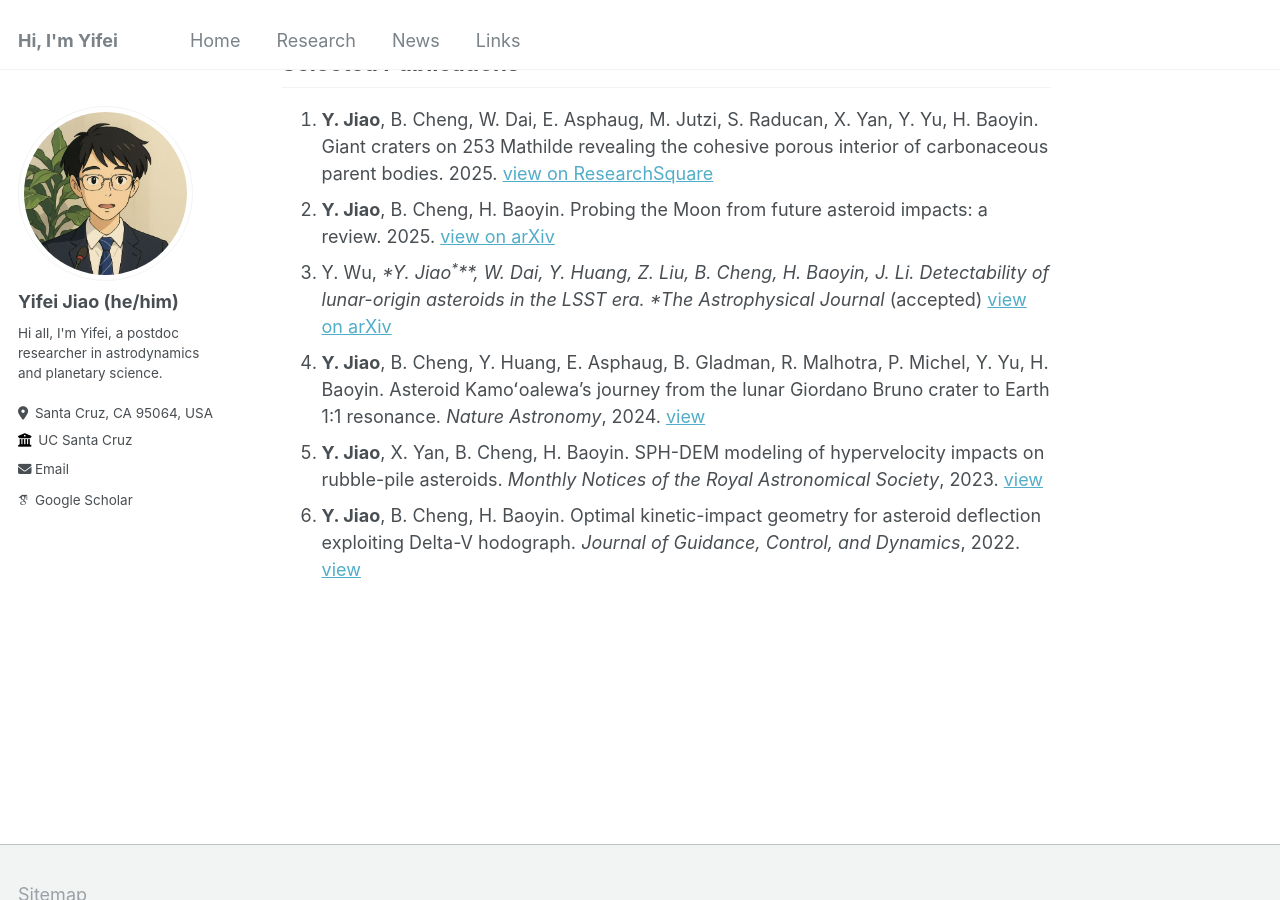
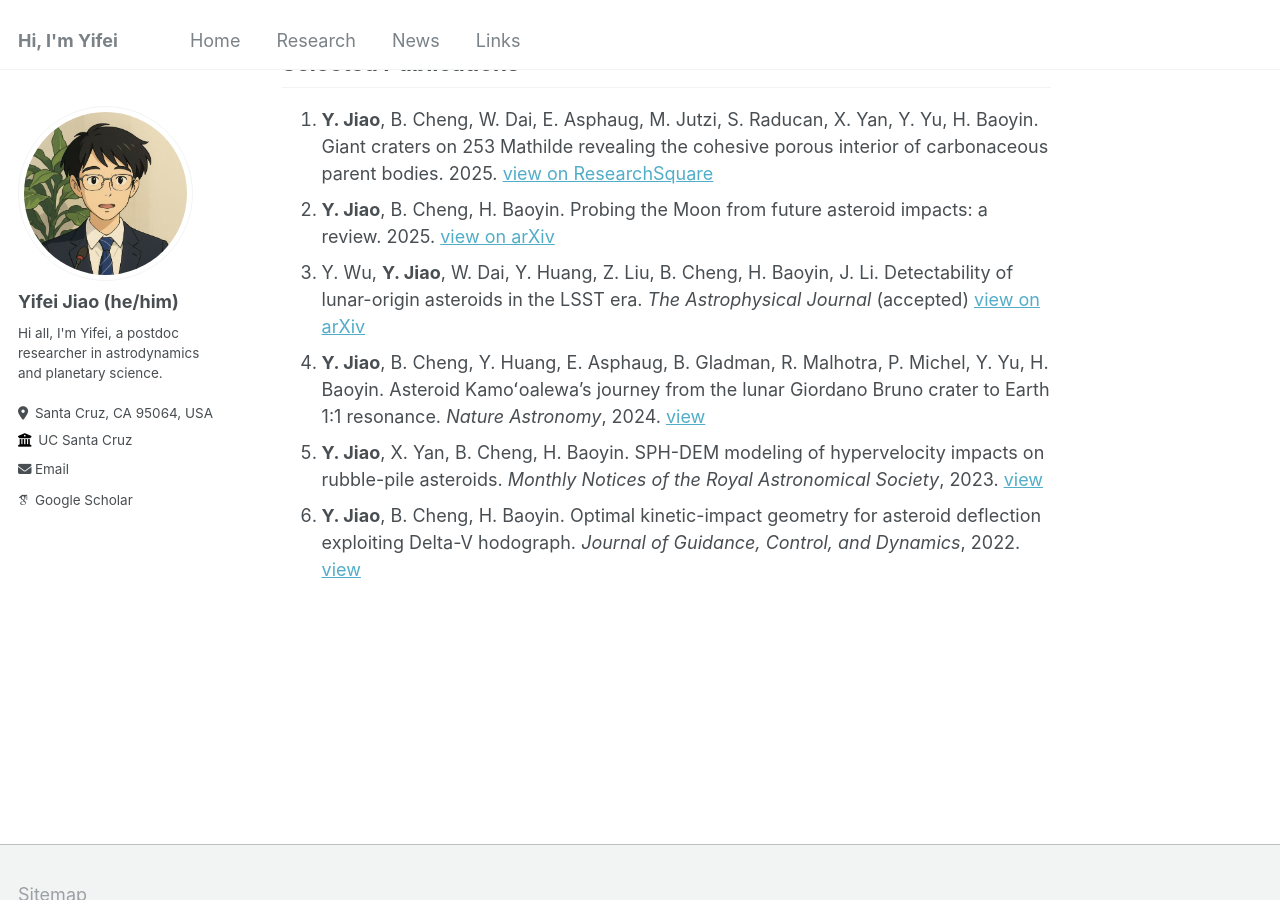
Before and after one commit to jiaoyf-thu/jiaoyf-thu.github.io, a Jekyll site: the page built from _pages/about.md, in a window 1280 px wide and 900 px high, scrolled down 1245 px. Built offline with Jekyll 4.4.1, drawn with Linux system fonts in a browser that asks for light colours; some web fonts are replaced.

```diff
--- a/_pages/about.md
+++ b/_pages/about.md
@@ -38,7 +38,7 @@ Feel free to contact me at jiaoyf.thu@gmail.com for any discussions!
 
 1. **Y. Jiao**, B. Cheng, W. Dai, E. Asphaug, M. Jutzi, S. Raducan, X. Yan, Y. Yu, H. Baoyin. Giant craters on 253 Mathilde revealing the cohesive porous interior of carbonaceous parent bodies. 2025. <a href="https://doi.org/10.21203/rs.3.rs-6500771/v1" target="_blank">view on ResearchSquare</a>
 1. **Y. Jiao**, B. Cheng, H. Baoyin. Probing the Moon from future asteroid impacts: a review. 2025. <a href="https://arxiv.org/abs/2509.01436" target="_blank">view on arXiv</a>
-1. Y. Wu, **Y. Jiao<sup>*</sup>**, W. Dai, Y. Huang, Z. Liu, B. Cheng, H. Baoyin, J. Li. Detectability of lunar-origin asteroids in the LSST era. *The Astrophysical Journal* (accepted) <a href="https://arxiv.org/abs/2510.23155" target="_blank">view on arXiv</a>
+1. Y. Wu, **Y. Jiao**, W. Dai, Y. Huang, Z. Liu, B. Cheng, H. Baoyin, J. Li. Detectability of lunar-origin asteroids in the LSST era. *The Astrophysical Journal* (accepted) <a href="https://arxiv.org/abs/2510.23155" target="_blank">view on arXiv</a>
 1. **Y. Jiao**, B. Cheng, Y. Huang, E. Asphaug, B. Gladman, R. Malhotra, P. Michel, Y. Yu, H. Baoyin. Asteroid Kamoʻoalewa's journey from the lunar Giordano Bruno crater to Earth 1:1 resonance. *Nature Astronomy*, 2024. <a href="https://www.nature.com/articles/s41550-024-02258-z" target="_blank">view</a>
 1. **Y. Jiao**, X. Yan, B. Cheng, H. Baoyin. SPH-DEM modeling of hypervelocity impacts on rubble-pile asteroids. *Monthly Notices of the Royal Astronomical Society*, 2023. <a href="https://doi.org/10.1093/mnras/stad3888" target="_blank">view</a>
 1. **Y. Jiao**, B. Cheng, H. Baoyin. Optimal kinetic-impact geometry for asteroid deflection exploiting Delta-V hodograph. *Journal of Guidance, Control, and Dynamics*, 2022. <a href="https://arc.aiaa.org/doi/10.2514/1.G006876" target="_blank">view</a>
```
